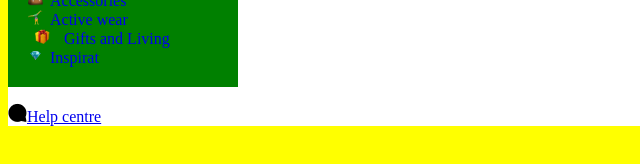
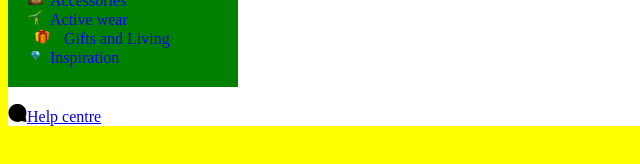
Before and after one commit to Yash335/github, a plain HTML site: page bikry.html in a window 1280 px wide. Shown: the part 264-428 px from the top of the page, 0-640 px from the left. Drawn offline with Linux system fonts and the light colour scheme.

Commit message:
modified bikry.html file

```diff
--- a/bikry.html
+++ b/bikry.html
@@ -32,7 +32,7 @@
             <li><img src="image7.png"><a href="#">Accessories</a></li>
             <li><img src="image6.png"><a href="#">Active wear<?</li>
             <li><img src="image4.png"><a href="#">Gifts and Living</a></li>
-            <li><img src="image5.png"><a href="#">Inspirat</a></li>
+            <li><img src="image5.png"><a href="#">Inspiration</a></li>
 
          </ul>
 
```
